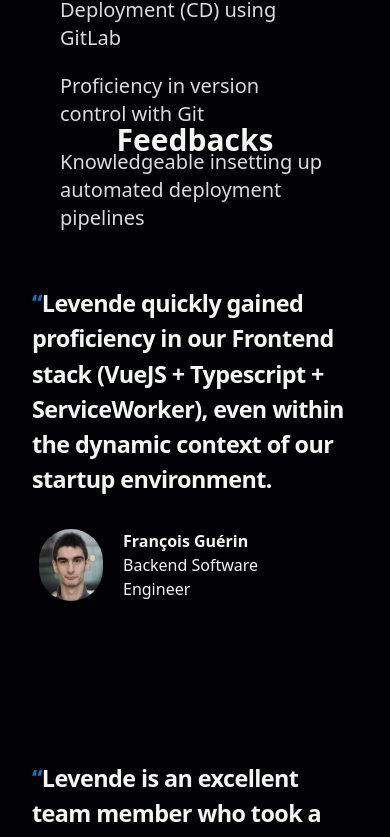
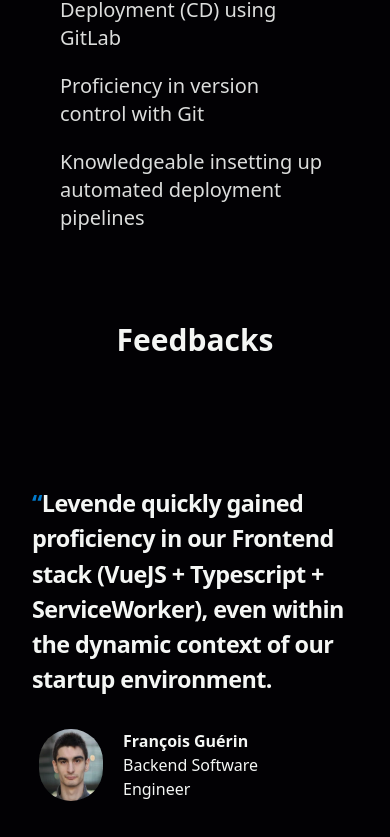
Before and after one commit to Lawndlwd/portfolio-v2, a React (Vite) app: page / in a window 390 px wide. Shown: the part 3320-4157 px from the top of the page. Built offline with nearby package versions, Linux system fonts and the light colour scheme.

Commit message:
feat: make it responsive

```diff
--- a/src/sections/Feedback.tsx
+++ b/src/sections/Feedback.tsx
@@ -219,7 +219,7 @@ function FeedbacksItem({ title, owner, potision, image }: FeedbacksItemProps) {
 
 export const Feedbacks = () => {
   return (
-    <section className="mt-[600px] md:mt-[400px] max-w-[1700px] mx-auto  ">
+    <section className="mt-[800px] md:mt-[400px] max-w-[1700px] mx-auto  ">
       <div className="max-w-[1700px]">
         <h1 className="md:text-7xl text-3xl font-black mb-24 w-full   text-center ">
           Feedbacks
```
